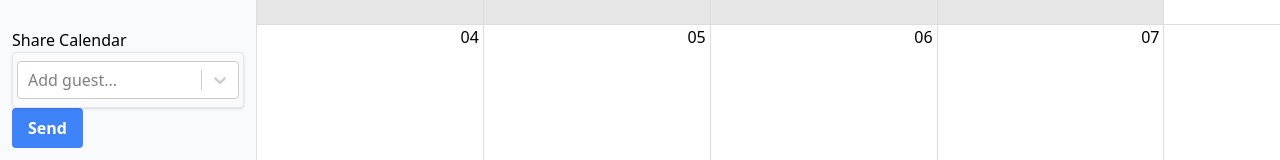
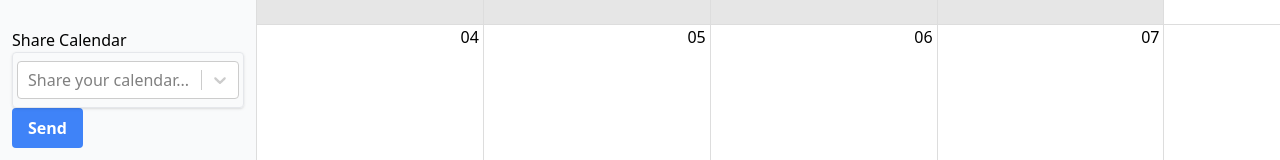
Before and after one commit to suleosmann/schedule-nest-calendar-client, a React (Vite) app: page /dashboard in a window 1280 px wide. Shown: the part 272-432 px from the top of the page. Built offline with nearby package versions, Linux system fonts and the light colour scheme; no server answers.

Commit message:
Added delete button in deleting an event

```diff
--- a/src/APP/components/NotifyModal.jsx
+++ b/src/APP/components/NotifyModal.jsx
@@ -71,7 +71,7 @@
         </div>
         <div className=" flex-row flex items-center ml-40 mt-4">
           <button
-            className="bg-transparent hover:bg-red-100 text-gray-700 font-semibold hover:text-white py-2 px-4 border border-gray-500 hover:border-transparent rounded"
+            className="bg-transparent hover:bg-red-700 text-gray-700 font-semibold hover:text-white py-2 px-4 border border-gray-500 hover:border-transparent rounded"
             onClick={handleEvent}
           >
             Delete
--- a/src/APP/modules/calendarshare/SearchCalendar.jsx
+++ b/src/APP/modules/calendarshare/SearchCalendar.jsx
@@ -64,7 +64,7 @@
         value={selectedUser}
         onChange={handleChange}
         options={users.map((user) => ({ value: user.id, label: user.name }))}
-        placeholder="Add guest..."
+        placeholder="Share your calendar..."
         className="shadow appearance-none border rounded w-full py-2 px-1 text-gray-700 leading-tight focus:outline-none focus:shadow-outline"
       />
       <button onClick={handleSend} className="bg-blue-500 hover:bg-blue-700 text-white font-bold py-2 px-4 rounded">
```
